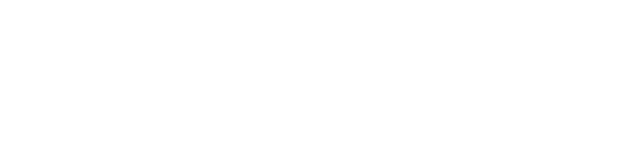
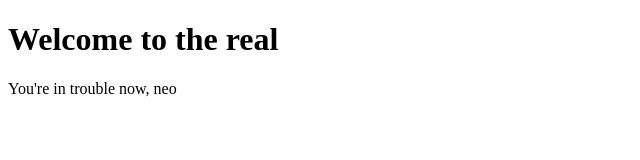
Before and after one commit to Jwinter-Jones/Capstone-Project-BTM119, a plain HTML site: page index.html in a window 1280 px wide. Shown: the whole page, without its empty margins (0-640 px from the left). Drawn offline with Linux system fonts and the light colour scheme.

Commit message:
added fun text

```diff
--- a/index.html
+++ b/index.html
@@ -3,9 +3,10 @@
 <head>
     <meta charset="UTF-8">
     <meta name="viewport" content="width=device-width, initial-scale=1.0">
-    <title>Document</title>
+    <title>Capstone Project</title>
 </head>
 <body>
-
+    <h1>Welcome to the real</h1>
+    <p>You're in trouble now, neo</p>
 </body>
 </html>
```
